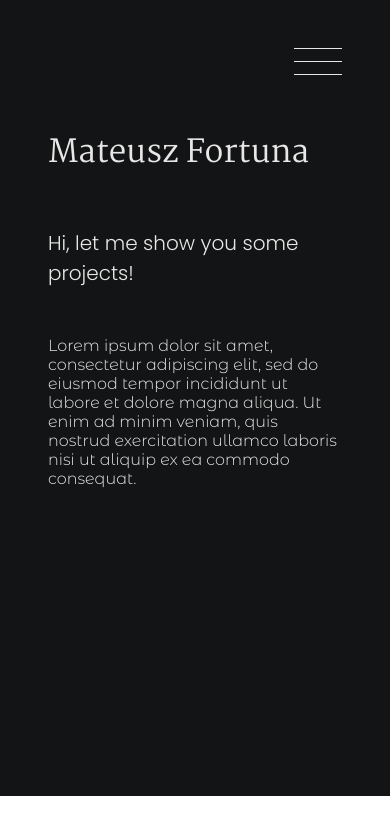
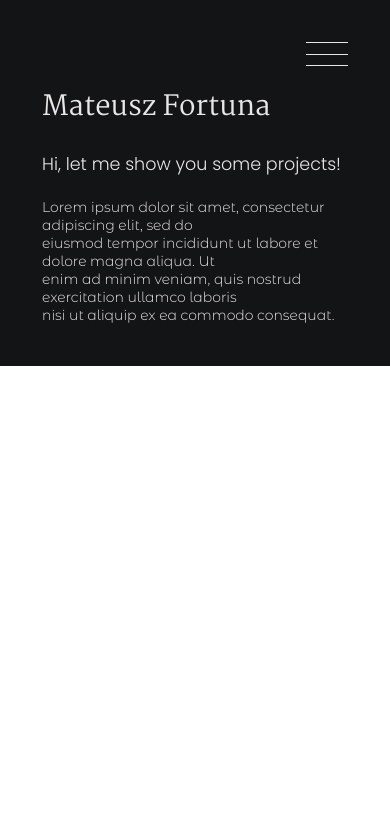
Before and after one commit to mateusz-fortuna/portfolio, a Next.js app: page / in a window 390 px wide. Shown: the top 834 px of the page. Built offline with nearby package versions, Linux system fonts and the light colour scheme.

Commit message:
Fix the hydration error by changing the AnimatedText component. Change font settitng for mobile devices.

```diff
--- a/components/AnimatedText/index.tsx
+++ b/components/AnimatedText/index.tsx
@@ -27,7 +27,7 @@ const AnimatedText = ({
 
   return (
     <TransitionGroup>
-      <p style={style}>
+      <div style={style}>
         {textLines.map((line, index) => (
           <div className={styles.text__wrapper} key={`line${index}`}>
             <Transition
@@ -55,7 +55,7 @@ const AnimatedText = ({
             </Transition>
           </div>
         ))}
-      </p>
+      </div>
     </TransitionGroup>
   );
 };
--- a/components/AnimatedText/transitionStyles.ts
+++ b/components/AnimatedText/transitionStyles.ts
@@ -13,6 +13,7 @@ export const transitionStyles: TransitionStyles = {
   },
   entered: {
     transform: `translate3d(0,0,0)`,
+    opacity: 1,
   },
   exiting: {
     transform: `translate3d(0, -${variables.transformValue}, 0)`,
--- a/styles/AnimatedText.module.sass
+++ b/styles/AnimatedText.module.sass
@@ -6,8 +6,5 @@
 .text
   display: inline-block
   transition: $transition,
-
-
-.enter
-  transform: translate3d(0,$transformValue,0),
-  opacity: 0,
+  transform: translate3d(0,1.25 * $transformValue,0),
+  opacity: 0
--- a/styles/Intro.module.sass
+++ b/styles/Intro.module.sass
@@ -1,15 +1,8 @@
 @import './variables.module'
 
 .intro
-  position: relative
   width: 100%
-  height: calc( 100vh - 3 * $margin-standard )
   padding-top: 3rem
   background-color: $color-background
-  display: flex
-  flex-direction: column
-  & > div:first-child
-    height: 60%
-
 
 @media screen and (orientation: landscape)
--- a/styles/globals.sass
+++ b/styles/globals.sass
@@ -18,12 +18,14 @@ h1
   font-family: 'Martel', serif
   font-weight: normal
   font-size: 1.953rem
-  margin-bottom: $margin-standard
+  margin-top: 0
+  margin-bottom: $margin-standard / 2
 h2
   font-family: 'Poppins', sans-serif
   font-weight: normal
   font-size: 1.25rem
-  margin-bottom: $margin-standard
+  margin-top: 0
+  margin-bottom: $margin-standard / 3
 
 ol
   list-style-type: none
@@ -48,3 +50,9 @@ li
 
 button
   cursor: pointer
+
+@media screen and (orientation: portrait)
+  html, body
+    font-size: 14px
+  h2
+    margin-bottom: $margin-standard / 2
```
